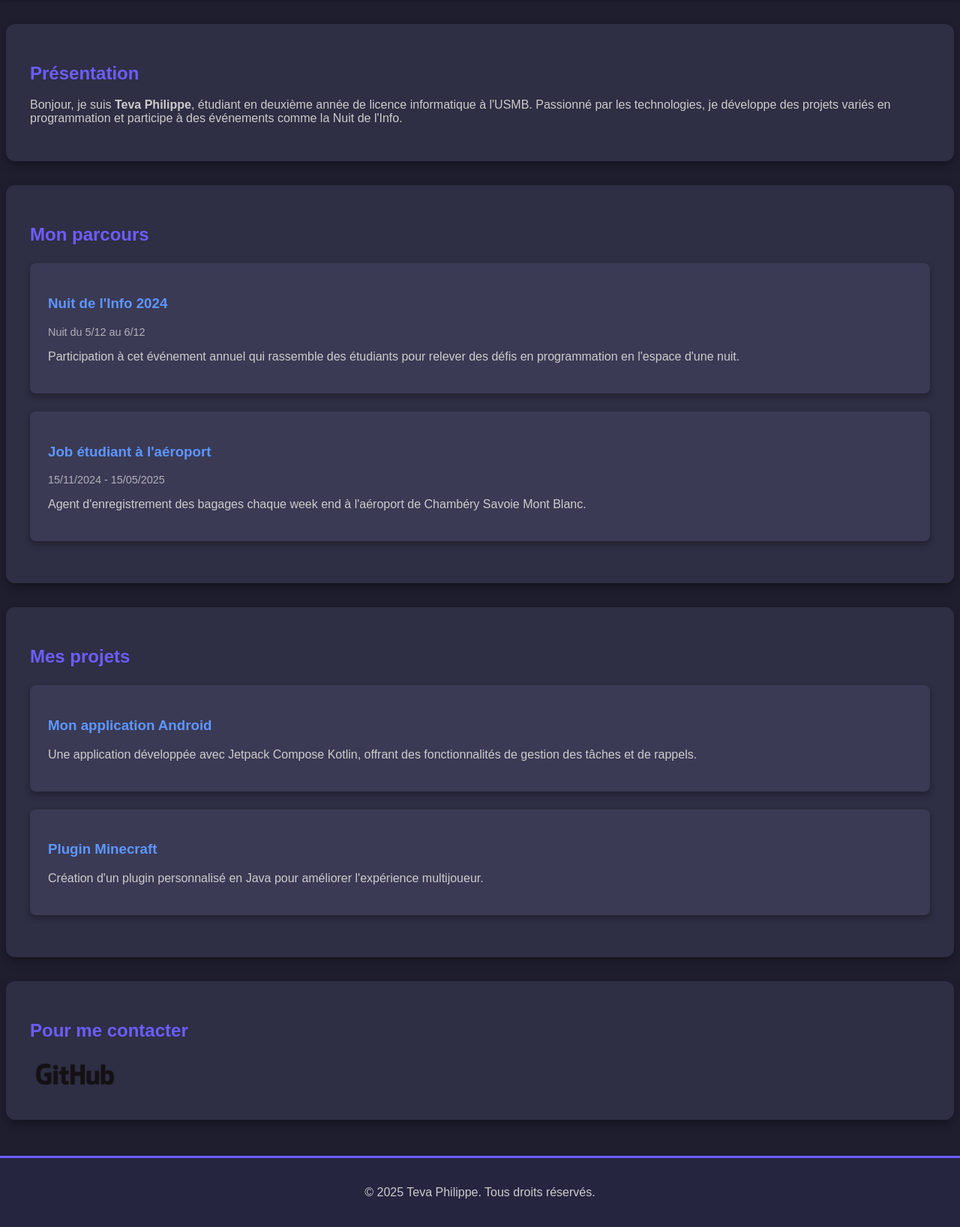
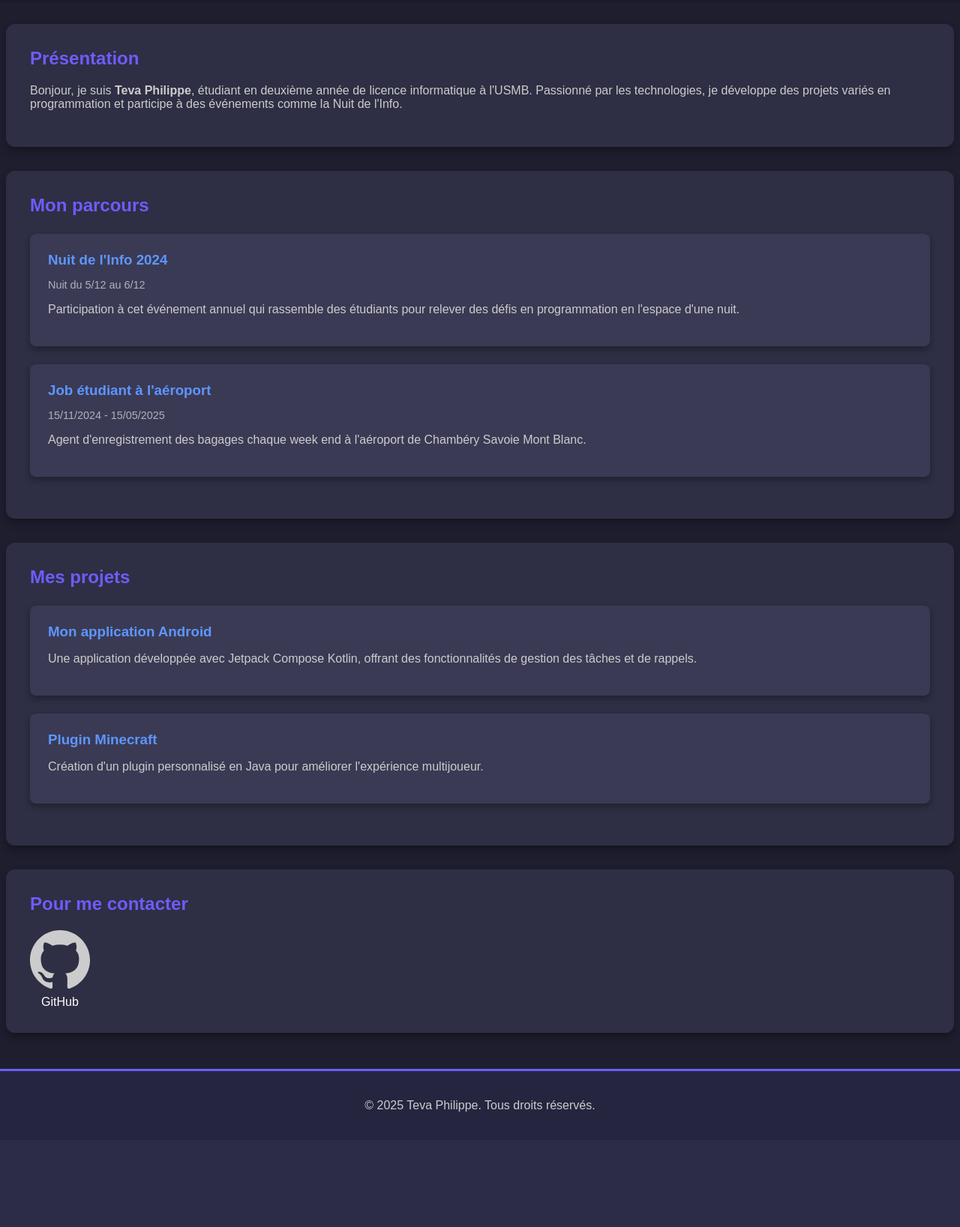
Before and after one commit to TevaPhilippe05/Perso_Site_Internet, a PHP site: page / in a window 1280 px wide. Shown: the part 191-1828 px from the top of the page at 75% size. After the commit the page ends 1674 px from the top, so only its background shows below. Run offline with PHP 8.4, Linux system fonts and the light colour scheme.

Commit message:
Changes to be committed: 	deleted:    public/assets/GitHub.png 	modified:   public/index.php

```diff
--- a/public/index.php
+++ b/public/index.php
@@ -81,6 +81,7 @@
             box-shadow: 0 6px 12px rgba(0, 0, 0, 0.3);
         }
         .container h2 {
+            margin-top: 0;
             color: #6d5dfc;
         }
         .card {
@@ -96,6 +97,8 @@
             transform: translateY(-10px); /* Permet de faire monter les cartes quand survolé */
         }
         .card h3 {
+            margin-top: 0;
+            margin-bottom: 0;
             color: #5e96ff; /* Titre des cartes en bleu */
         }
         .card .date {
@@ -142,6 +145,51 @@
             margin-top: 3rem; /* Distance du dernier élément de la page */
             border-top: 3px solid #6d5dfc; /* Bordure du dessus de l'élément */
         }
+
+        #icons svg {
+            width: 5em;
+            height: 5em;
+            fill: #cccccc; /* Default icon color */
+        }
+
+        #icons {
+            display: flex;
+            flex-wrap: wrap;
+        }
+
+        #icons a {
+            text-decoration: none;
+            color: #ffffff; /* Ensure text is visible */
+            display: inline-flex;
+            padding: 0; /* Supprime tout padding éventuel */
+            margin: 0; /* Supprime les marges autour */
+        }
+
+        #icons figcaption {
+            margin: 0.5rem 0 0;
+            padding: 0; /* Supprime les paddings superflus */
+            text-align: center;
+        }
+
+        #icons a figure {
+            margin-left: 0;
+            margin-right: 0;
+            margin-top: 0;
+            margin-bottom: 0;
+            display: flex;
+            flex-direction: column;
+            align-items: center;
+            width: max-content;
+        }
+
+
+        #icons a:hover figure svg{
+            stroke: var(--tertiary);
+            fill: var(--tertiary);
+            transition: .2s;
+        }
+
+
 
     </style>
 </head>
@@ -201,8 +249,23 @@
 
     <div class="container" id="contact">
         <h2>Pour me contacter</h2>
-        <a href="https://github.com/TevaPhilippe05"><img src="assets/GitHub.png" width=10% alt="GitHub"> </a>
+        <span id="icons">
+            <a href="https://github.com/TevaPhilippe05">
+                <figure>
+                    <title>Python</title>
+                    <svg role="img" viewBox="0 0 24 24" xmlns="http://www.w3.org/2000/svg"><title>GitHub</title>
+                    <path d="M12 .297c-6.63 0-12 5.373-12 12 0 5.303 3.438 9.8 8.205 11.385.6.113.82-.258.82-.577 0-.285-.01-1.04-.015-2.04-3.338.724-4.042-1.61-4.042-1.61C4.422 18.07 3.633 17.7 3.633 17.7c-1.087-.744.084-.729.084-.729 1.205.084 1.838 1.236 1.838 1.236 1.07 1.835 2.809 1.305 3.495.998.108-.776.417-1.305.76-1.605-2.665-.3-5.466-1.332-5.466-5.93 0-1.31.465-2.38 1.235-3.22-.135-.303-.54-1.523.105-3.176 0 0 1.005-.322 3.3 1.23.96-.267 1.98-.399 3-.405 1.02.006 2.04.138 3 .405 2.28-1.552 3.285-1.23 3.285-1.23.645 1.653.24 2.873.12 3.176.765.84 1.23 1.91 1.23 3.22 0 4.61-2.805 5.625-5.475 5.92.42.36.81 1.096.81 2.22 0 1.606-.015 2.896-.015 3.286 0 .315.21.69.825.57C20.565 22.092 24 17.592 24 12.297c0-6.627-5.373-12-12-12"/></svg>
+                    <figcaption>
+                        GitHub
+                    </figcaption>
+                </figure>
+            </a>
+        </span>
     </div>
+
+
+
+
     <footer>
         <p>&copy; 2025 Teva Philippe. Tous droits réservés.</p>
     </footer>
```
Also changed, not shown: public/assets/GitHub.png (deleted).
